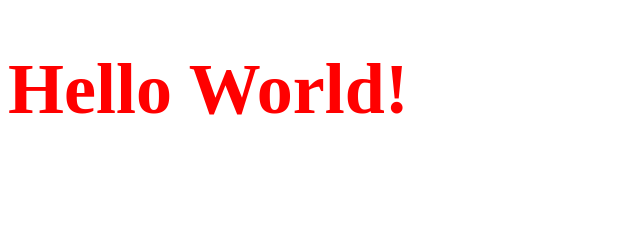
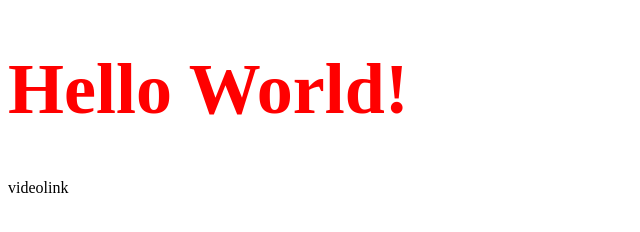
Before and after one commit to owensnydersmith/1900, a plain HTML site: page index.html in a window 1280 px wide. Shown: the full height of the page, 0-640 px from the left. Drawn offline with Linux system fonts and the light colour scheme.

Commit message:
Add video link

```diff
--- a/index.html
+++ b/index.html
@@ -16,6 +16,7 @@
 </head>
 <body translate="no">
 <h1>Hello World!</h1>
+    <a src="https://github.com/owensnydersmith/1900/raw/master/video/WIN_20190909_11_37_38_Pro.mp4">videolink</a>
 <script id="rendered-js">
       console.clear();
 console.log("hello world!");
```
